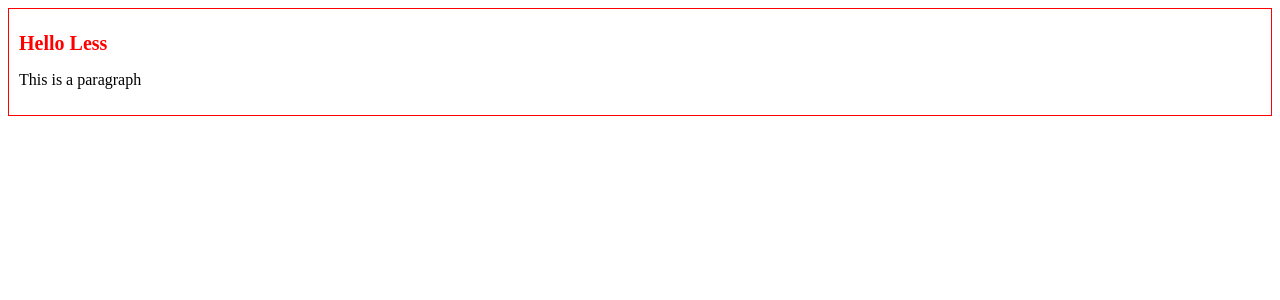
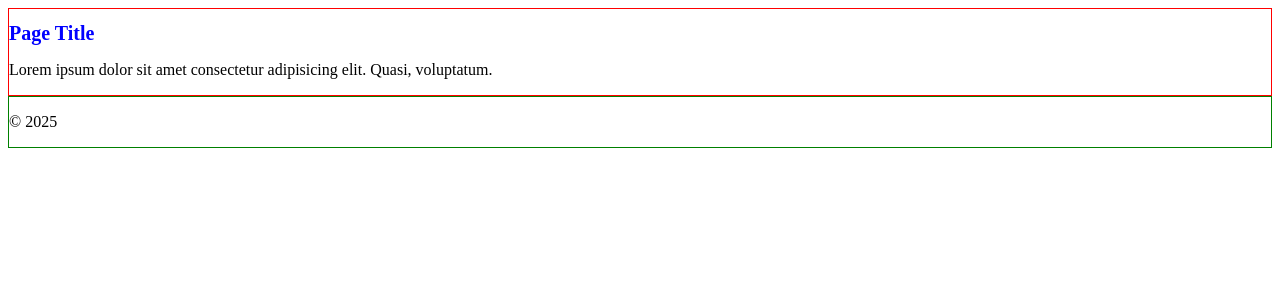
Before and after one commit to curder/react-demo, a React (Create React App) app in the folder 04-css/: page / in a window 1280 px wide. Shown: the top 300 px of the page. Built offline with nearby package versions, Linux system fonts and the light colour scheme.

Commit message:
feat: add CSS in JS implementation with styled-components and update README

```diff
--- a/04-css/package.json
+++ b/04-css/package.json
@@ -38,6 +38,10 @@
   },
   "devDependencies": {
     "@craco/craco": "^7.1.0",
-    "craco-less": "^3.0.1"
+    "craco-less": "^3.0.1",
+    "styled-components": "^6.1.15"
+  },
+  "resolutions": {
+    "styled-components": "^5"
   }
 }
--- /dev/null
+++ b/04-css/src/05-css-in-js/App.jsx
@@ -0,0 +1,23 @@
+import React, { PureComponent } from 'react'
+import { AppWrapper } from './style'
+
+export class App extends PureComponent {
+    render() {
+        return (
+            <AppWrapper>
+                <div className="section">
+                    <h1 className="title">Page Title</h1>
+
+                    <p className="content">Lorem ipsum dolor sit amet consectetur adipisicing elit. Quasi, voluptatum.</p>
+                </div>
+
+                <div className="footer">
+                    <p className="item">© 2025</p>
+
+                </div>
+            </AppWrapper>
+        )
+    }
+}
+
+export default App
--- /dev/null
+++ b/04-css/src/05-css-in-js/style.js
@@ -0,0 +1,25 @@
+import styled from "styled-components";
+
+export const AppWrapper = styled.div`
+    .section {
+        border: 1px solid red;
+
+        .title {
+            font-size: 20px;
+            font-weight: bold;
+            color: blue;
+
+            &:hover {
+                color: red;
+                background-color: beige;
+            }
+        }
+
+        .content {
+            font-size: 16px;
+        }
+    }
+    .footer {
+        border: 1px solid green;
+    }
+`
--- a/04-css/src/index.js
+++ b/04-css/src/index.js
@@ -3,7 +3,8 @@ import ReactDOM from 'react-dom/client';
 // import App from './01-inline-style/App';
 // import App from './02-normal/App';
 // import App from './03-css-modules/App';
-import App from './04-less/App';
+// import App from './04-less/App';
+import App from './05-css-in-js/App';
 
 const root = ReactDOM.createRoot(document.getElementById('root'));
 root.render(
```
Also changed, not shown: 04-css/src/05-css-in-js/README.md (added), 2 other files (tests, documents, lock files or other folders).
